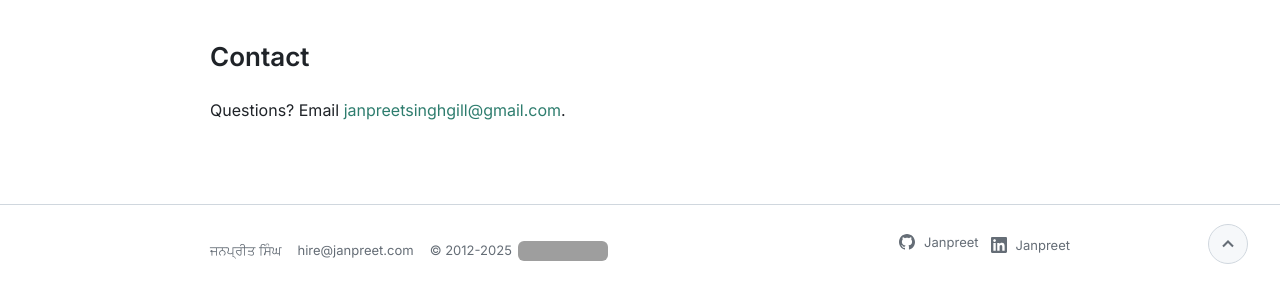
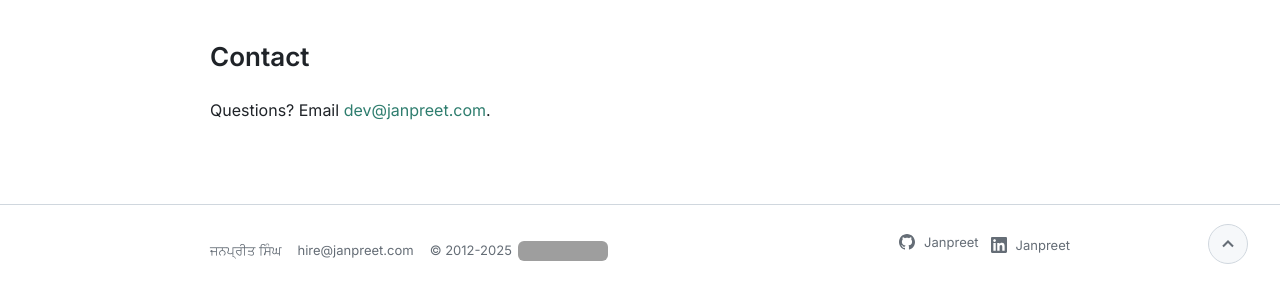
Before and after one commit to janpreet/vigilant-dollop, a Jekyll site: the page built from punjabi-bol-privacy.md, in a window 1280 px wide and 900 px high, scrolled down 400 px. Shown: the part 604-897 px from the top of the window. Built offline with Jekyll 4.4.1, drawn with Linux system fonts in a browser that asks for light colours; comment, search, counter and statistics services are not loaded; grey boxes are pictures that could not be loaded.

Commit message:
Update punjabi-bol-privacy.md

```diff
--- a/punjabi-bol-privacy.md
+++ b/punjabi-bol-privacy.md
@@ -45,4 +45,4 @@ updated first and the change called out in the app's store release notes.
 
 ## Contact
 
-Questions? Email <a href="mailto:janpreetsinghgill@gmail.com">janpreetsinghgill@gmail.com</a>.
+Questions? Email <a href="mailto:dev@janpreet">dev@janpreet.com</a>.
```
